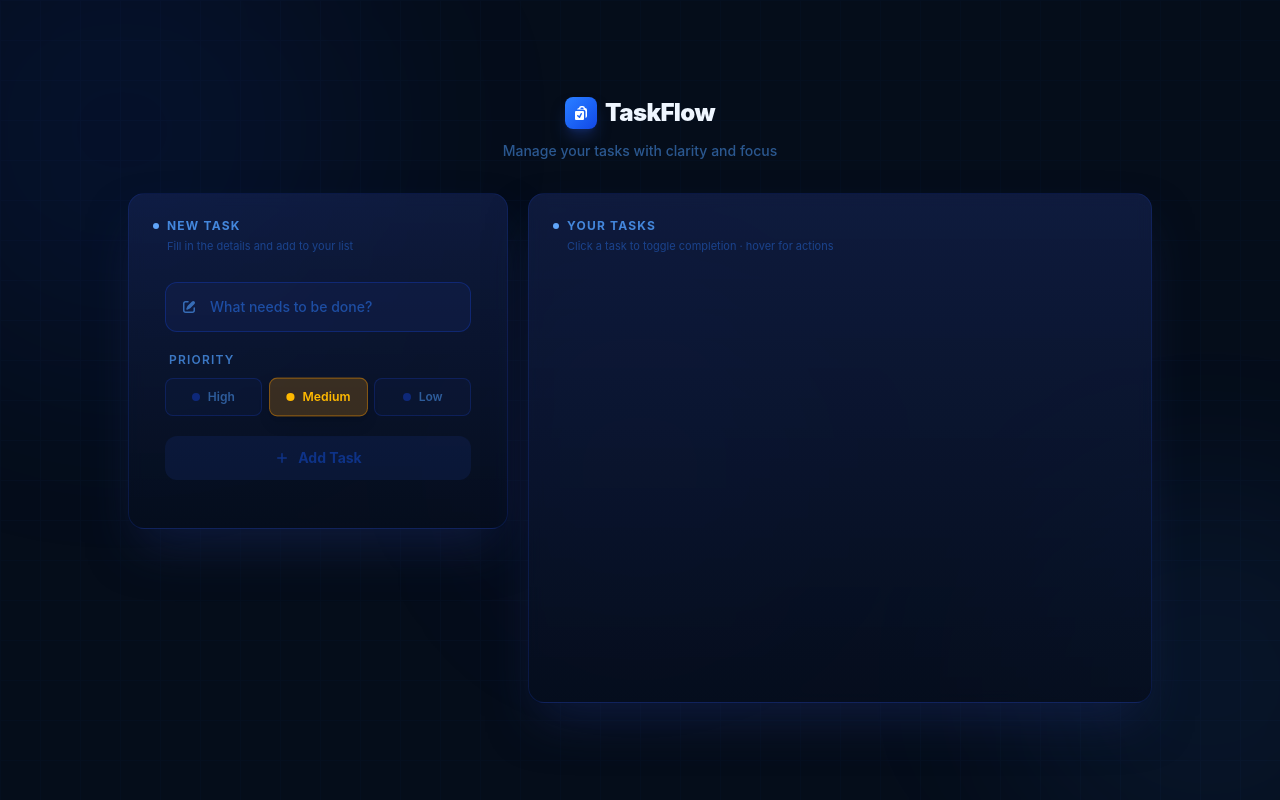
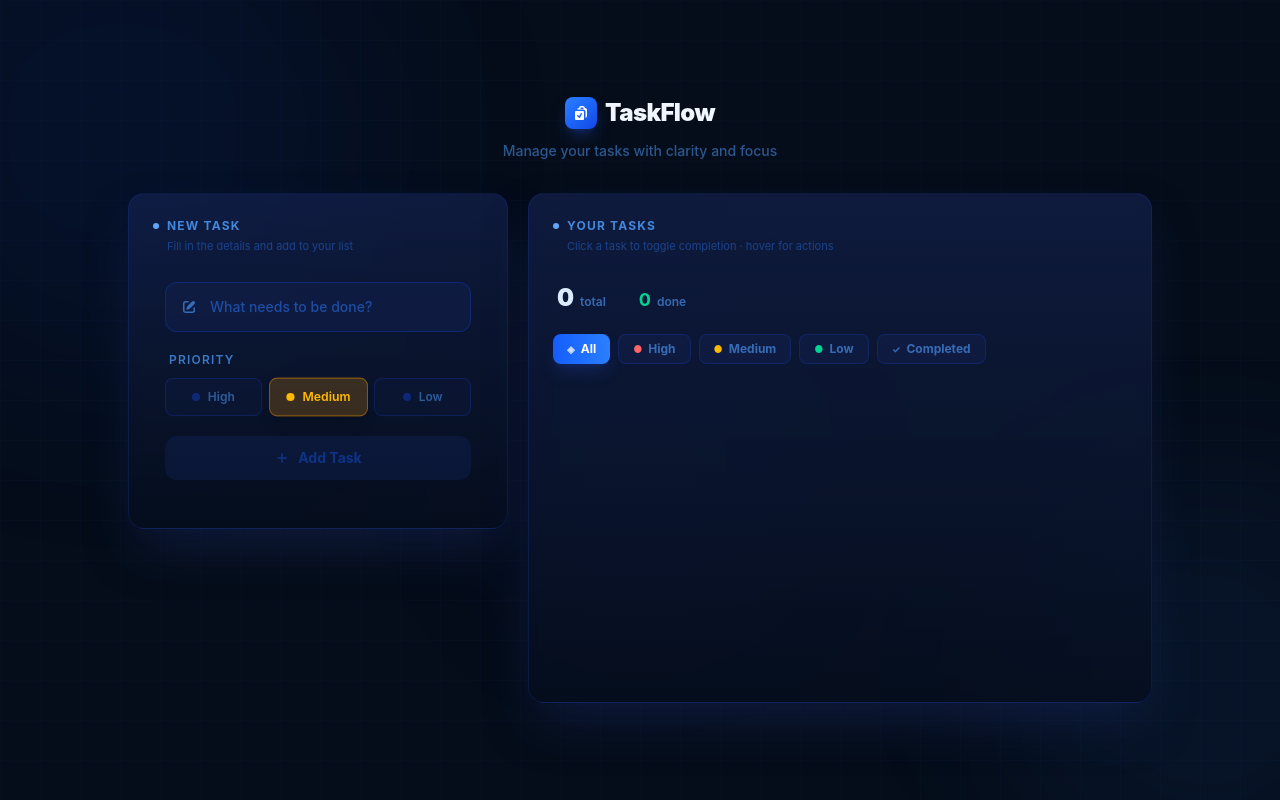
Before and after one commit to HagerAlaa1/React-Task-Manager, a React (Vite) app: page / in a window 1280 px wide. Built offline with nearby package versions, Linux system fonts and the light colour scheme.

Commit message:
implement TaskFilter component and integrate it into TaskList for filtering tasks

```diff
--- a/src/components/TaskFilter.tsx
+++ b/src/components/TaskFilter.tsx
@@ -1,11 +1,68 @@
-import React from 'react'
+import { useDispatch, useSelector } from "react-redux";
+import type { AppDispatch, RootState } from "../redux/store";
+import { setFilter } from "../redux/tasksSlice";
 
-function TaskFilter() {
+const Filters = ["All", "High", "Medium", "Low", "Completed"] as const;
+
+const filterConfig = {
+  All: {
+    icon: "◈",
+    activeClass: "from-blue-600 to-blue-500 text-white shadow-blue-900/40",
+  },
+  High: {
+    icon: "●",
+    activeClass: "from-red-600 to-red-500 text-white shadow-red-900/40",
+  },
+  Medium: {
+    icon: "●",
+    activeClass: "from-amber-600 to-amber-500 text-white shadow-amber-900/40",
+  },
+  Low: {
+    icon: "●",
+    activeClass:
+      "from-emerald-600 to-emerald-500 text-white shadow-emerald-900/40",
+  },
+  Completed: {
+    icon: "✓",
+    activeClass:
+      "from-violet-600 to-violet-500 text-white shadow-violet-900/40",
+  },
+};
+
+export default function TaskFilter() {
+  const dispatch = useDispatch<AppDispatch>();
+  const currentFilter = useSelector((s: RootState) => s.task.filter);
+
   return (
-    <div>
-
+    <div className="flex flex-wrap gap-2 ">
+      {Filters.map((f) => {
+        const cfg = filterConfig[f];
+        const isActive = currentFilter === f;
+        return (
+          <button
+            key={f}
+            onClick={() => dispatch(setFilter(f))}
+            className={`px-3.5 py-1.5 rounded-lg text-xs font-bold transition-all duration-50 flex items-center gap-1.5 cursor-pointer
+          ${
+            isActive
+              ? `bg-linear-to-r ${cfg.activeClass} shadow-lg`
+              : "bg-blue-950/40 border border-blue-800/30 text-blue-400/60 hover:text-blue-300 hover:border-blue-700/50"
+          }
+          `}
+          >
+            <span
+              className={`
+              text-[10px]
+              ${f === "All" || f === "Completed" ? "" : f === "High" ? "text-red-400" : f === "Medium" ? "text-amber-400" : "text-emerald-400"}
+              ${isActive ? "text-white/80" : ""}
+              `}
+            >
+              {cfg.icon}
+            </span>
+            {f}
+          </button>
+        );
+      })}
     </div>
-  )
+  );
 }
-
-export default TaskFilter
--- a/src/components/TaskList.tsx
+++ b/src/components/TaskList.tsx
@@ -1,14 +1,76 @@
-import React from 'react'
+import { useSelector } from "react-redux";
+import type Task from "../types/tasks";
+import type { RootState } from "../redux/store";
+import TaskFilter from "./TaskFilter";
 
 function TaskList() {
+  const { tasks, filter } = useSelector((s: RootState) => s.task);
+  const filteredTasks = tasks.filter((task: Task) => {
+    if (filter === "All") return true;
+    if (filter === "Completed") return task.completed;
+    return task.priority === filter && !task.completed;
+  });
+  const status = {
+    total: tasks.length,
+    complete: tasks.filter((t: Task) => t.completed).length,
+    high: tasks.filter((t: Task) => t.priority === "High" && !t.completed)
+      .length,
+  };
   return (
-    <div>
+    <section className="flex flex-col h-full">
       {/*status bar*/}
+      <div className="flex items-baseline gap-4 mb-5 px-1">
+        <div className="flex items-baseline gap-1.5">
+          <span className="text-2xl font-black text-blue-100">
+            {status.total}
+          </span>
+          <span className="text-xs text-blue-400/60 font-semibold">total</span>
+        </div>
+        <div className="w-px h-6 text-blue-800/40" />
+        <div className="flex items-baseline gap-1.5">
+          <span className="text-lg font-bold text-emerald-400">
+            {status.complete}
+          </span>
+          <span className="text-xs text-blue-400/60 font-semibold">done</span>
+        </div>
+        {status.high > 0 && (
+          <>
+            <div className="w-px h-6 text-blue-800/40" />
+            <div className="flex items-baseline gap-1.5">
+              <span className="w-2 h-2 rounded-full bg-red-400 animate-pulse" />
+              <span className="text-xs font-semibold text-red-400">
+                {status.high} urgent
+              </span>
+            </div>
+          </>
+        )}
+      </div>
       {/*progress bar*/}
+      {tasks.length > 0 && (
+        <div className="mb-5 px-1">
+          <div className="h-1 rounded-full overflow-hidden bg-blue-950/60">
+            <div
+              className="h-full bg-linear-to-r from-blue-500 to-emerald-400 rounded-full transition-all duration-500"
+              style={{
+                width: `${tasks.length ? (status.complete / status.total) * 100 : 0}%`,
+              }}
+            />
+          </div>
+          <p className="text-right text-[10px] text-blue-400/50 mt-1 font-medium">
+            {tasks.length
+              ? Math.round((status.complete / status.total) * 100)
+              : 0}
+            % complete
+          </p>
+        </div>
+      )}
       {/*filters*/}
+      <div className="mb-4">
+        <TaskFilter/>
+      </div>
       {/*tasks list*/}
-    </div>
-  )
+    </section>
+  );
 }
 
-export default TaskList
+export default TaskList;
```
